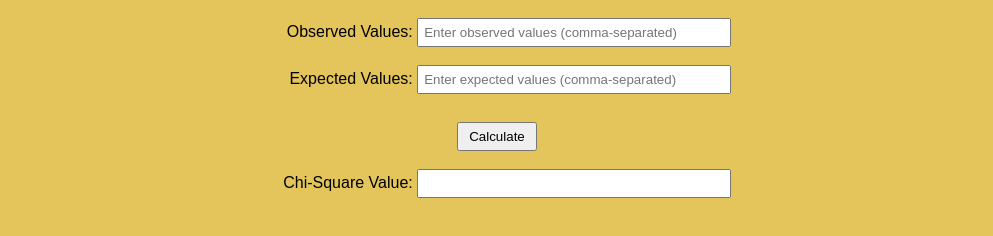
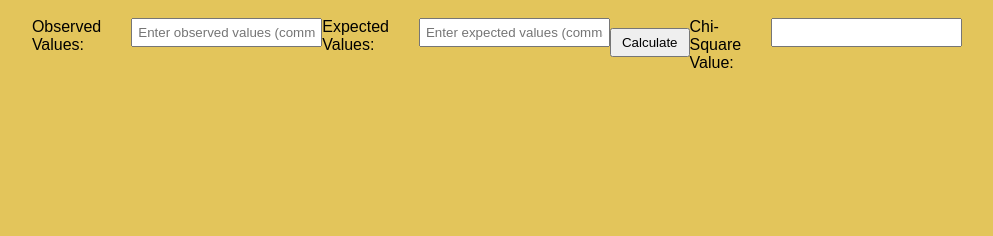
Before and after one commit to thadevoosm/chi_square, a plain HTML site: page index.html in a window 1280 px wide. Shown: the part 90-326 px from the top of the page, without its empty margins (143-1136 px from the left). Drawn offline with Linux system fonts and the light colour scheme.

Commit message:
Update style.css

```diff
--- a/css/style.css
+++ b/css/style.css
@@ -2,25 +2,67 @@ body {
   font-family: Arial, sans-serif;
   text-align: center;
   margin-top: 50px;
-  background-color: #e3c55b;
+  background-color: #e3c55b; /* Set the background color */
 }
 
 .container {
   margin-top: 20px;
+  display: flex;
+  flex-direction: column;
+  align-items: center;
 }
 
 label {
-  display: inline-block;
-  width: 150px;
-  text-align: right;
+  display: block;
+  width: 100%;
+  max-width: 300px;
+  text-align: left;
+  margin-bottom: 5px;
 }
 
 input[type="text"] {
-  width: 300px;
+  width: 100%;
+  max-width: 300px;
   padding: 5px;
+  box-sizing: border-box;
 }
 
 button {
   margin-top: 10px;
   padding: 5px 10px;
 }
+
+.result {
+  margin-top: 10px;
+  text-align: center;
+}
+
+@media (min-width: 768px) {
+  .container {
+    flex-direction: row;
+    justify-content: center;
+    align-items: flex-start;
+  }
+
+  label {
+    margin-right: 20px;
+    margin-bottom: 0;
+  }
+}
+
+@media (min-width: 1024px) {
+  .container {
+    max-width: 800px;
+    margin: 0 auto;
+  }
+
+  label {
+    width: 150px;
+    margin-right: 30px;
+  }
+
+  input[type="text"] {
+    width: 200px;
+    max-width: 200px;
+  }
+}
```
